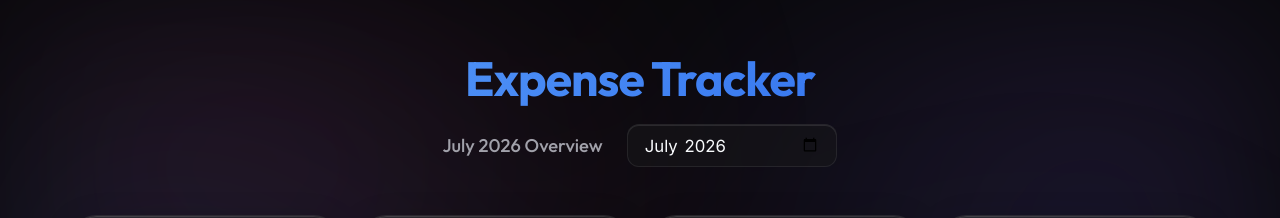
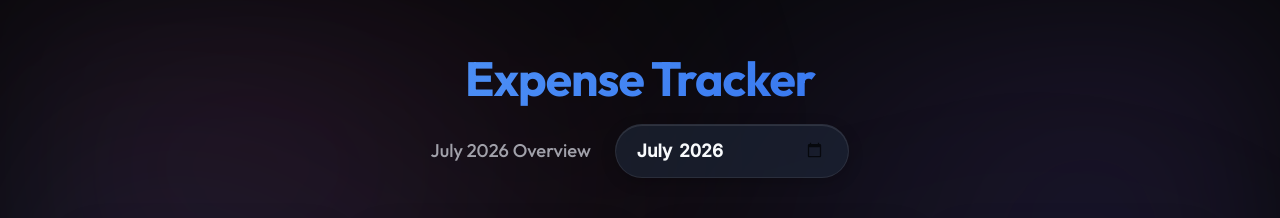
Before and after one commit to kudagama/expense_tracker, a Next.js app: page / in a window 1280 px wide. Shown: the top 218 px of the page. Built offline with nearby package versions, Linux system fonts and the light colour scheme; no server answers; the database is empty.

Commit message:
feat: add CSS module styles for Header component

```diff
--- a/src/components/Header.module.css
+++ b/src/components/Header.module.css
@@ -34,27 +34,45 @@
 
 .input {
   width: auto;
-  padding: 0.6rem 1rem;
-  border-radius: 12px;
-  background: var(--surface-color);
+  padding: 0.75rem 1.25rem;
+  border-radius: 9999px; /* Pill shape */
+  background: rgba(30, 41, 59, 0.6);
   backdrop-filter: blur(12px);
   -webkit-backdrop-filter: blur(12px);
   border: 1px solid var(--border-color);
   color: var(--text-main);
-  font-size: 1.05rem;
+  font-size: 1.1rem;
+  font-weight: 600;
   cursor: pointer;
   transition: all 0.3s cubic-bezier(0.4, 0, 0.2, 1);
-  box-shadow: var(--inner-glow);
+  box-shadow: 0 4px 15px rgba(0, 0, 0, 0.2), var(--inner-glow);
+  color-scheme: dark;
 }
 
 .input:hover {
-  background: var(--surface-hover);
-  border-color: var(--border-glow);
+  background: rgba(51, 65, 85, 0.8);
+  border-color: var(--primary-color);
+  transform: translateY(-2px);
+  box-shadow: 0 8px 25px rgba(59, 130, 246, 0.2), var(--inner-glow);
 }
 
 .input:focus {
   border-color: var(--primary-color);
-  box-shadow: 0 0 0 3px rgba(59, 130, 246, 0.2), var(--inner-glow);
+  box-shadow: 0 0 0 3px rgba(59, 130, 246, 0.3), var(--inner-glow);
+}
+
+/* Customizing the calendar icon inside the input */
+.input::-webkit-calendar-picker-indicator {
+  background-color: transparent;
+  padding: 5px;
+  cursor: pointer;
+  border-radius: 8px;
+  filter: invert(1) opacity(0.7); /* Make it white/greyish */
+  transition: all 0.2s ease;
+}
+
+.input:hover::-webkit-calendar-picker-indicator {
+  filter: invert(1) opacity(1);
 }
 
 @media (max-width: 768px) {
```
